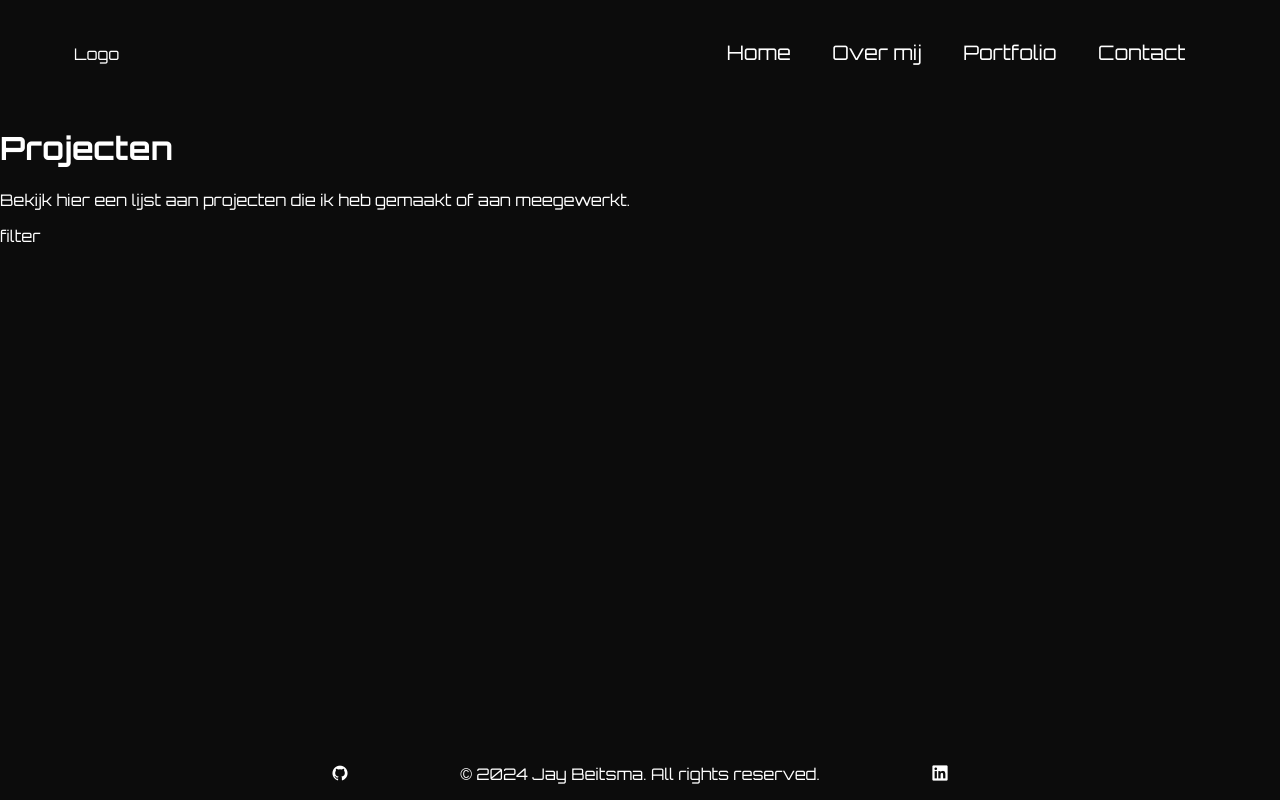
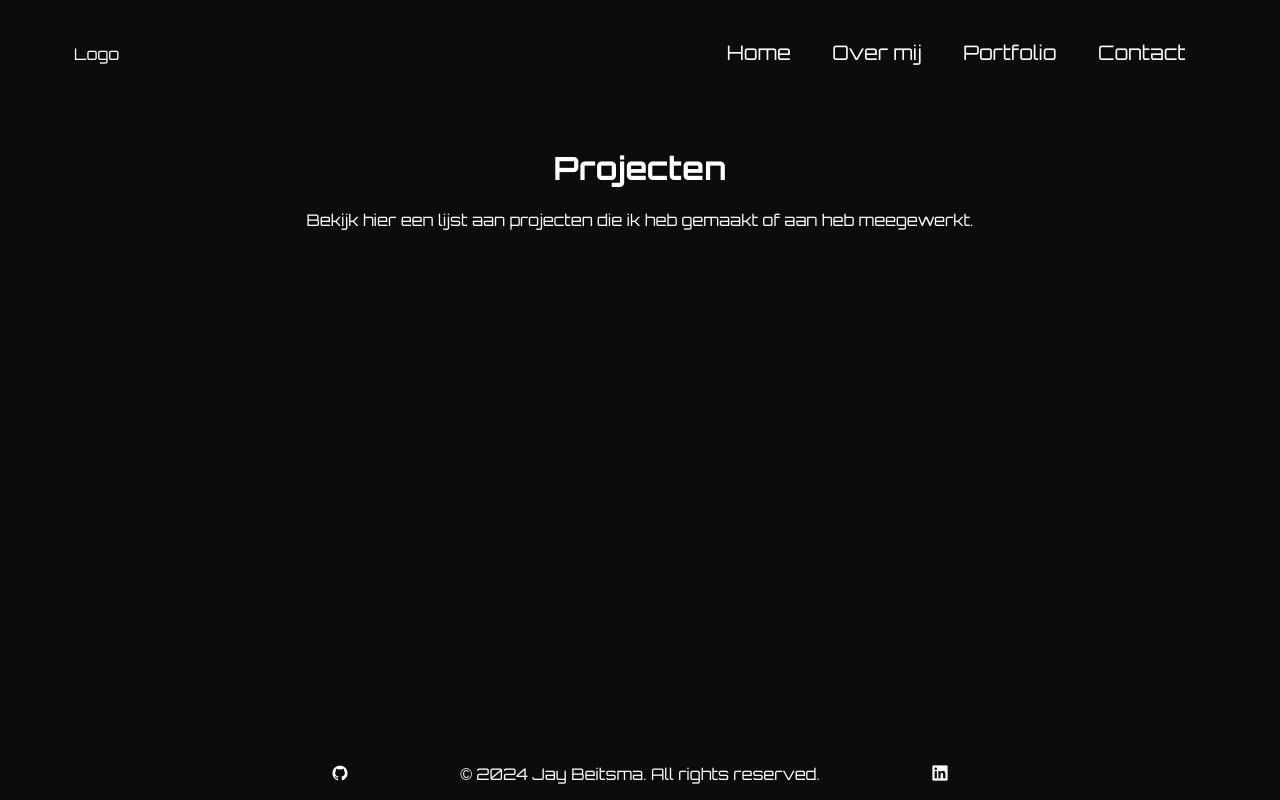
Before and after one commit to JayBeitsma/portfolio, a PHP site: page /views/portfolio.view.php in a window 1280 px wide. Run offline with PHP 8.4, Linux system fonts and the light colour scheme; the template is opened without the code that fills it, so the values that code supplies are empty.

Commit message:
Portfolio page finished

```diff
--- a/views/css/portfolio.css
+++ b/views/css/portfolio.css
@@ -1,38 +1,89 @@
-/* 320 to 768 */
-body {
-
-}
 main {
     display: flex;
+    flex-direction: column;
     align-content: center;
     justify-content: center;
 }
 
-.container {
-    width: 100%;
+.intro {
+    padding: 20px;
+    text-align: center;
+}
 
-}
 .projectcontainer {
     width: 90%;
     margin: auto;
+    align-items: center;
+    display: flex;
+    flex-direction: column;
+}
 
+.projectcontainer a {
+    text-decoration: none;
+    color: white;
+    max-width: 450px;
 }
 
 .project {
-    border: solid white 5px;
+    background-color: #141414;
     margin-top: 10px;
     margin-bottom: 10px;
     padding: 10px 2%;
+    border-radius: 10px;
+    display: flex;
+    flex-direction: column;
+    align-items: center;
 }
 
 .project img {
     object-fit: cover;
     width: 90%;
     height: 90%;
-
 }
 
-/* 768px to 1024 */
+.infobox {
+    display: flex;
+    flex-direction: column;
+}
+
+.infobox h2 {
+    text-align: center;
+}
+
+.highlight {
+    color: darkblue;
+}
+
+.btn-more {
+    padding: 10px 40px;
+    box-sizing: border-box;
+    text-align: center;
+}
+
+
 @media screen and (min-width: 768px) {
+    .projectcontainer a {
+        width: 90%;
+        max-width: 800px;
+    }
 
+    .project {
+        flex-direction: row;
+    }
+
+    .project img {
+        width: 35%;
+    }
+
+    .infobox {
+        padding: 20px;
+    }
+
+    .infobox h2 {
+        text-align: left;
+    }
+
+    .btn-more {
+        width: fit-content;
+    }
 }
--- a/views/portfolio.view.php
+++ b/views/portfolio.view.php
@@ -8,34 +8,29 @@ require 'layout/header.php';
     <style>
         @import "../views/css/portfolio.css";
     </style>
-    <div class="container">
     <div class="intro">
         <h1 class="title">Projecten</h1>
-            <p class="disc">Bekijk hier een lijst aan projecten die ik heb gemaakt of aan meegewerkt.</p>
-        </div>
-        <div class="filter">
-            filter
+        <p class="disc">Bekijk hier een lijst aan projecten die ik heb gemaakt of aan heb meegewerkt.</p>
     </div>
     <div class="projectcontainer">
         <?php foreach ($projects as $project):
-                if ($project['url'] == '') {
             $project['url'] = '/project?id=' . $project['projectId'];
-                }
             ?>
+            <a href="<?= htmlspecialchars($project['url']); ?>">
                 <div class="project">
-                    <img src="<?= htmlspecialchars($project['featuredimg']); ?>" alt="Project Image">
+                    <img src="views/img/RETROWAVE-OASIS-33331.png" alt="Project Image">
+                    <div class="infobox">
                         <h2><?= htmlspecialchars($project['title']); ?></h2>
                         <div>
                             <p><?= htmlspecialchars($project['tinydescription']); ?></p>
-                        <p>Company: <?= htmlspecialchars($project['company']); ?></p>
-                        <p>Client: <?= htmlspecialchars($project['client']); ?></p>
+                            <p><span class="highlight">Company:</span> <?= htmlspecialchars($project['company']); ?></p>
+                            <p><span class="highlight">Client:</span> <?= htmlspecialchars($project['client']); ?></p>
                         </div>
-                    <div>
-                        <a href="<?= htmlspecialchars($project['url']); ?>" class="btn btn-more">Bekijk >>></a>
+                        <span class="btn-more btn">Bekijk >>></span>
                     </div>
                 </div>
+            </a>
         <?php endforeach; ?>
-        </div>
     </div>
 </main>
 
```
Lines whose indentation alone changed are shown as unchanged.
